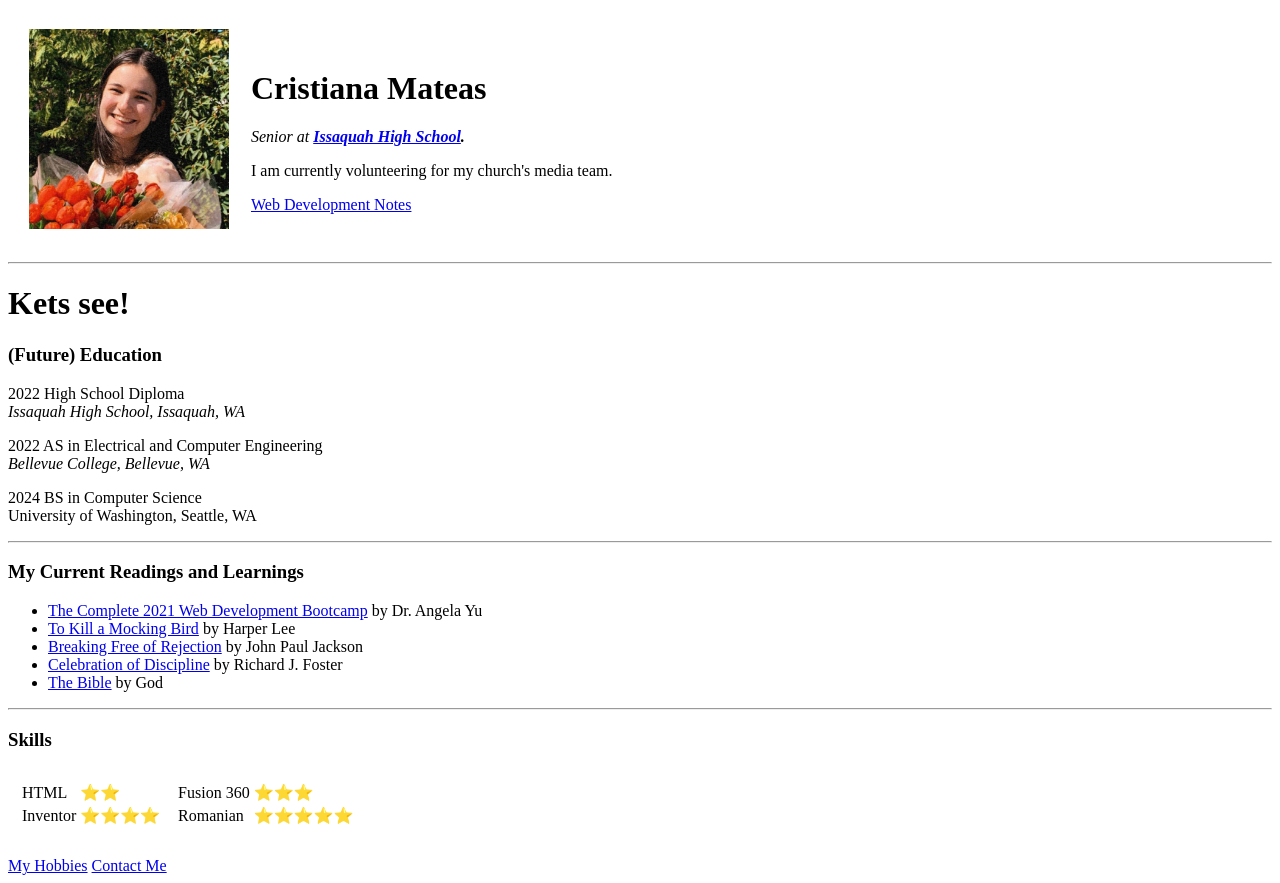
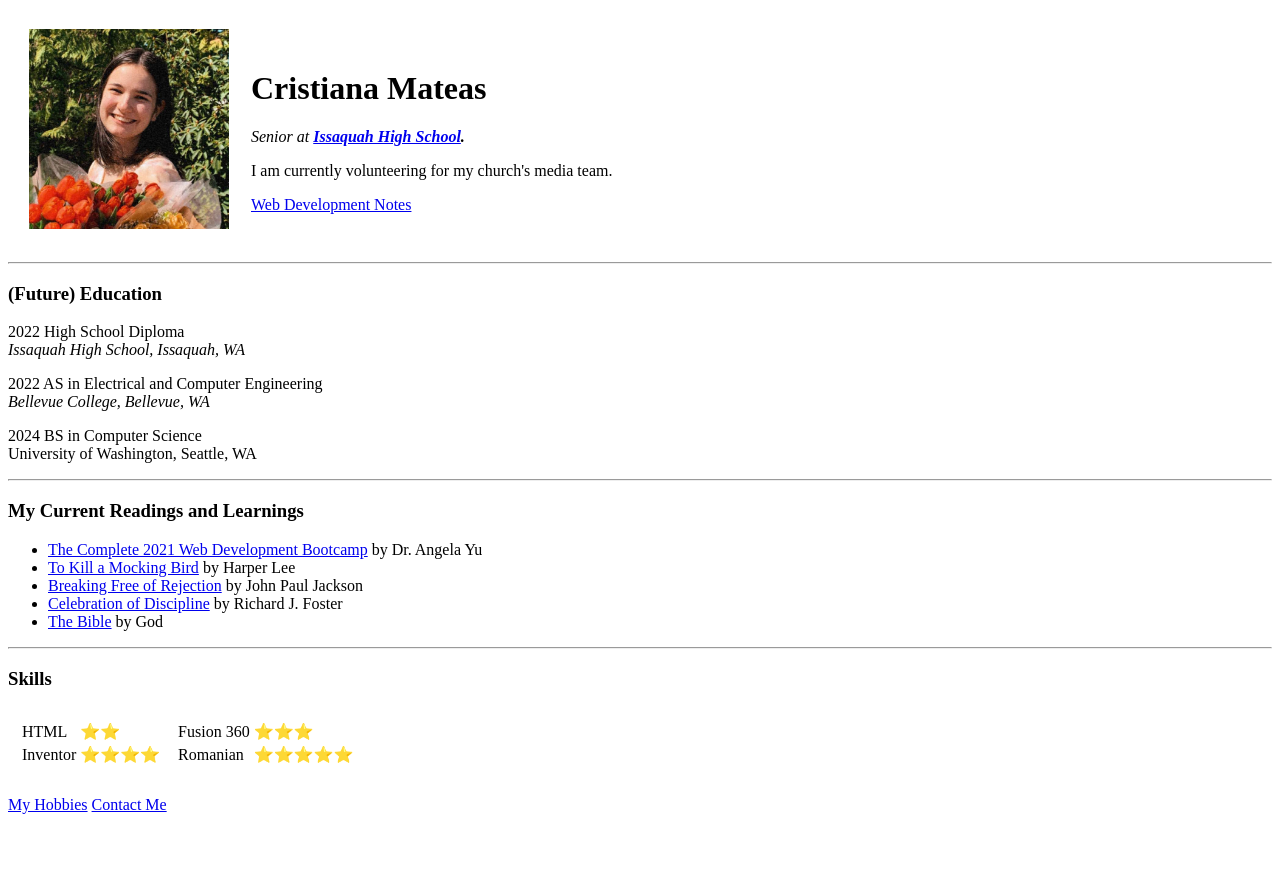
Before and after one commit to crist1230/cv, a plain HTML site: page index.html in a window 1280 px wide. After the commit the page ends 822 px from the top, so only its background shows below. Drawn offline with Linux system fonts and the light colour scheme.

Commit message:
Update index.html

```diff
--- a/index.html
+++ b/index.html
@@ -17,7 +17,6 @@
     </td>
   </table>
   <hr>
-  <h1>Kets see!</h1>
   <h3>(Future) Education</h3>
   <p>
     2022 High School Diploma
```
